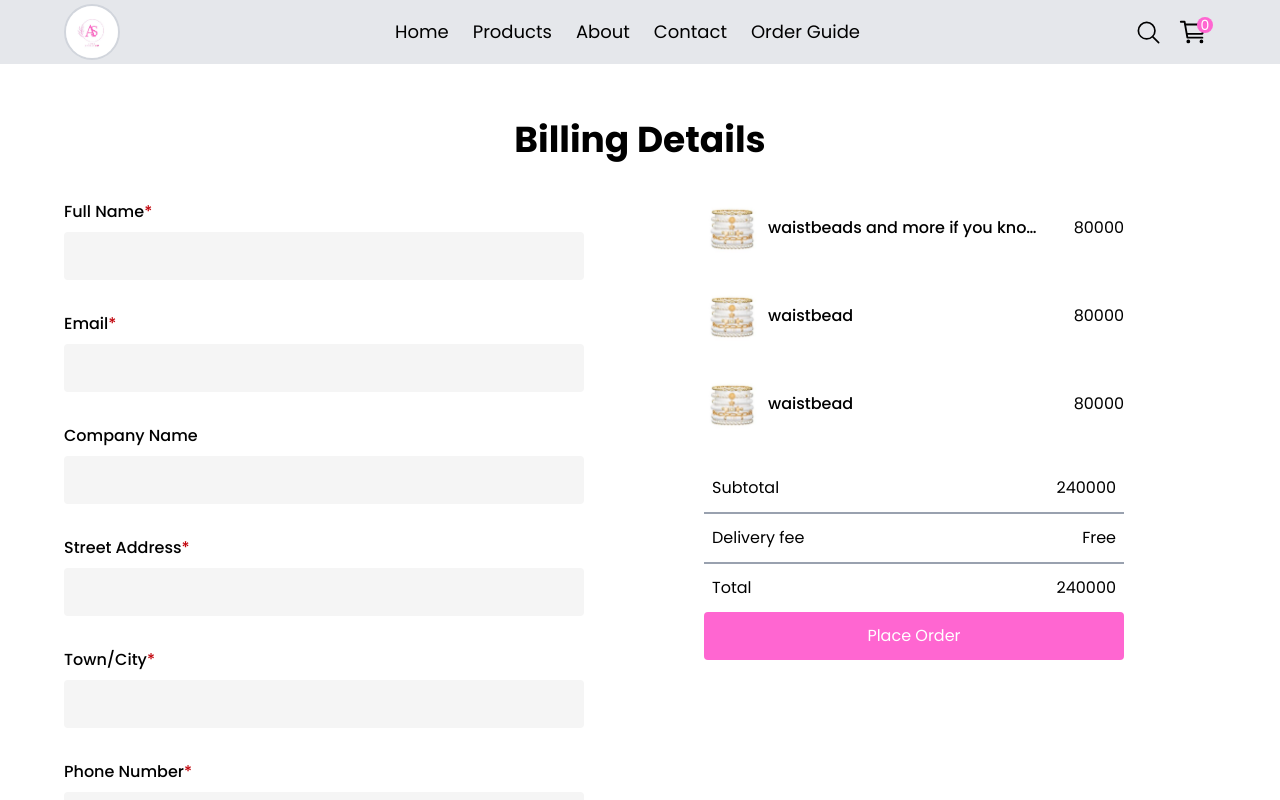
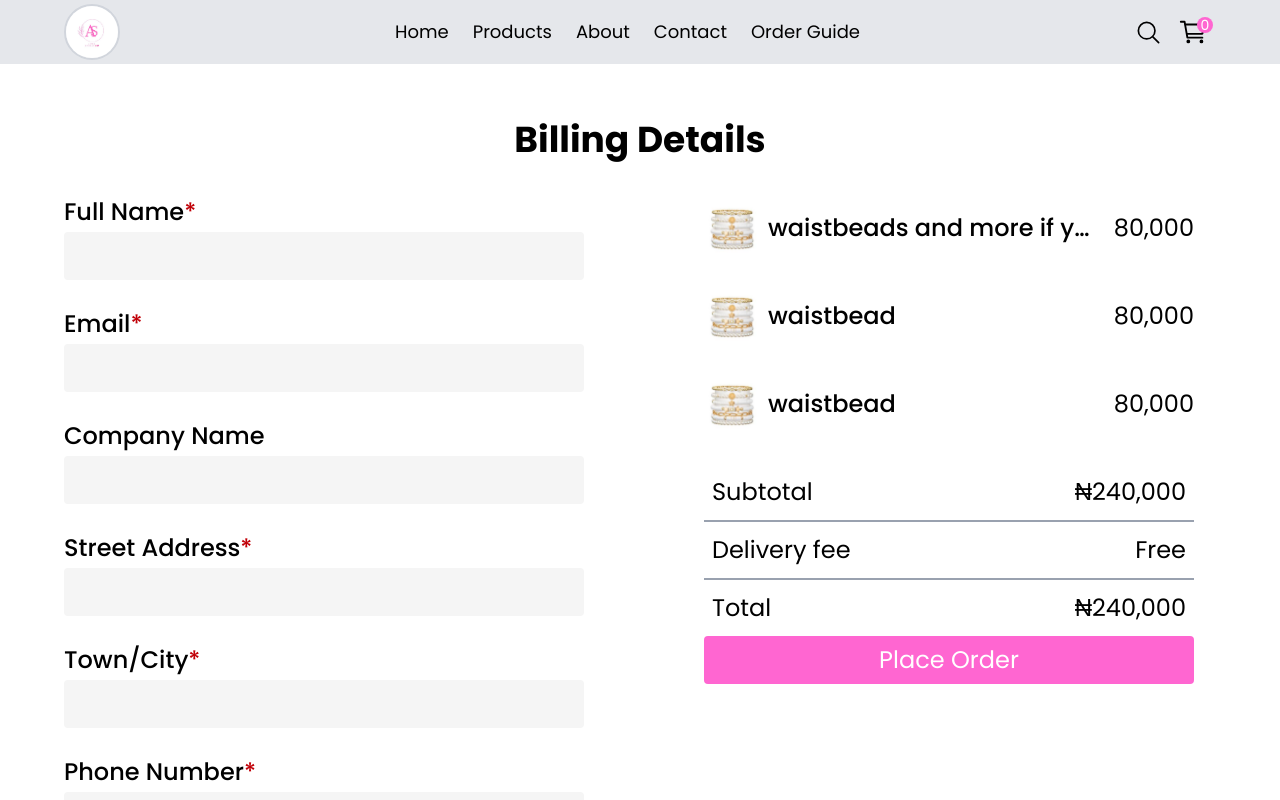
Before and after one commit to soala144/adora-sparkle, a Next.js app: page /checkout in a window 1280 px wide. Shown: the top 800 px of the page. Built offline with nearby package versions, Linux system fonts and the light colour scheme.

Commit message:
checkout modification: font size & currency rep

```diff
--- a/src/components/Checkout.tsx
+++ b/src/components/Checkout.tsx
@@ -34,13 +34,13 @@ const Checkout = () => {
     },
   ];
 
-  const deliveryFee = null;
+  const deliveryFee: number | null = null;
   const sub = cartItems
     .map((item) => item.price * item.quantity)
     .reduce((acc, curr) => acc + curr, 0);
 
   return (
-    <div className="pt-20 w-[90%] mx-auto max-w-[1440px]">
+    <div className="pt-20 w-[90%] mx-auto max-w-[1440px] lg:text-2xl">
       <h1 className="uppercase lg:capitalize text-3xl lg:text-4xl text-center font-bold my-10">
         Billing Details
       </h1>
@@ -110,7 +110,7 @@ const Checkout = () => {
             />
           </div>
         </div>
-        <div className="lg:w-[420px]">
+        <div className="lg:w-[490px]">
           <div className="flex flex-col gap-8">
             {cartItems.map((item, i) => (
               <div key={item.id} className="flex items-center justify-between">
@@ -125,14 +125,14 @@ const Checkout = () => {
                   />
                   <p className="max-w-full font-medium truncate">{item.name}</p>
                 </div>
-                <p>{item.price}</p>
+                <p>{item.price.toLocaleString()}</p>
               </div>
             ))}
           </div>
           <div className="mt-8">
             <div className="border-b-2  py-3 px-2 border-b-gray-400 flex items-center justify-between">
               <p>Subtotal</p>
-              <p>{sub}</p>
+              <p>&#8358;{sub.toLocaleString()}</p>
             </div>
             <div className="border-b-2  py-3 px-2 border-b-gray-400 flex items-center justify-between">
               <p>Delivery fee</p>
@@ -140,7 +140,7 @@ const Checkout = () => {
             </div>
             <div className="py-3 px-2 flex items-center justify-between">
               <p>Total</p>
-              <p>{sub - (deliveryFee ?? 0)}</p>
+              <p>&#8358;{(sub - (deliveryFee ?? 0)).toLocaleString()}</p>
             </div>
             <button className="text-center h-12 bg-[#ff66d1] w-full text-white mb-[100px] lg:mb-0 rounded">
               Place Order
```
